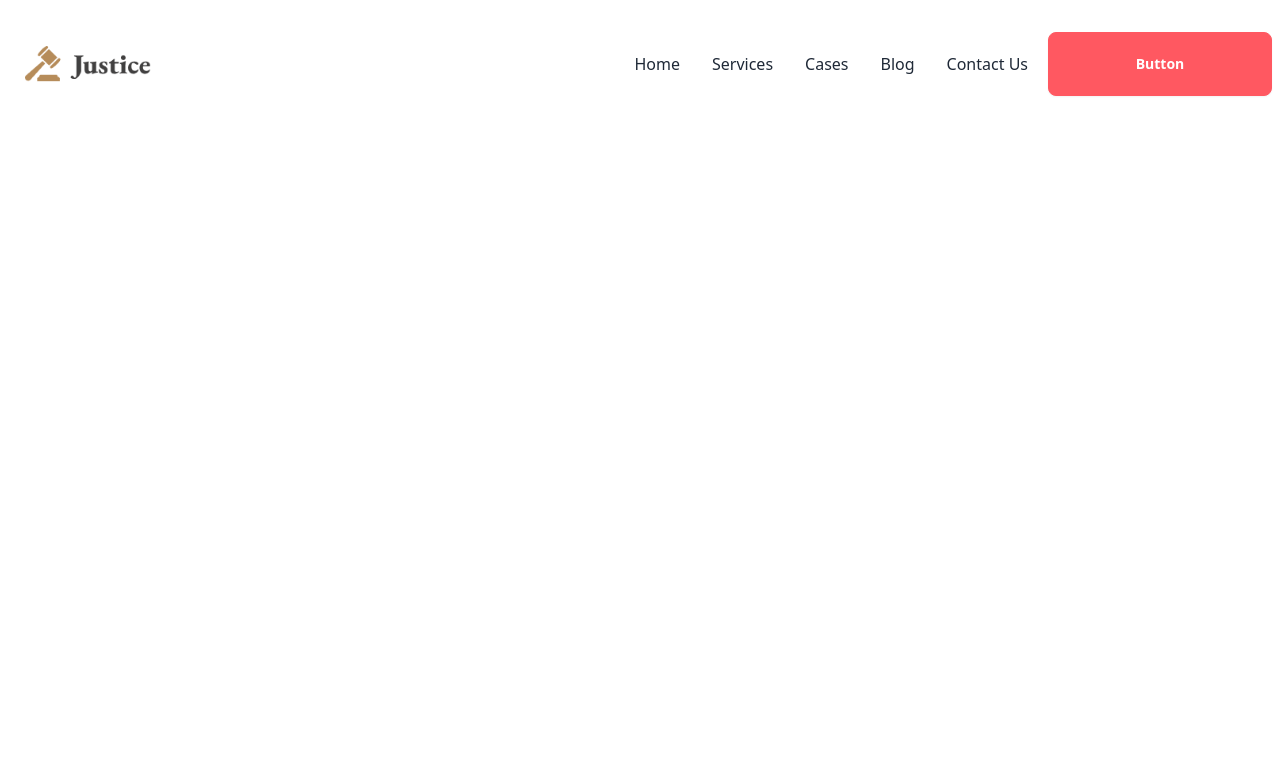
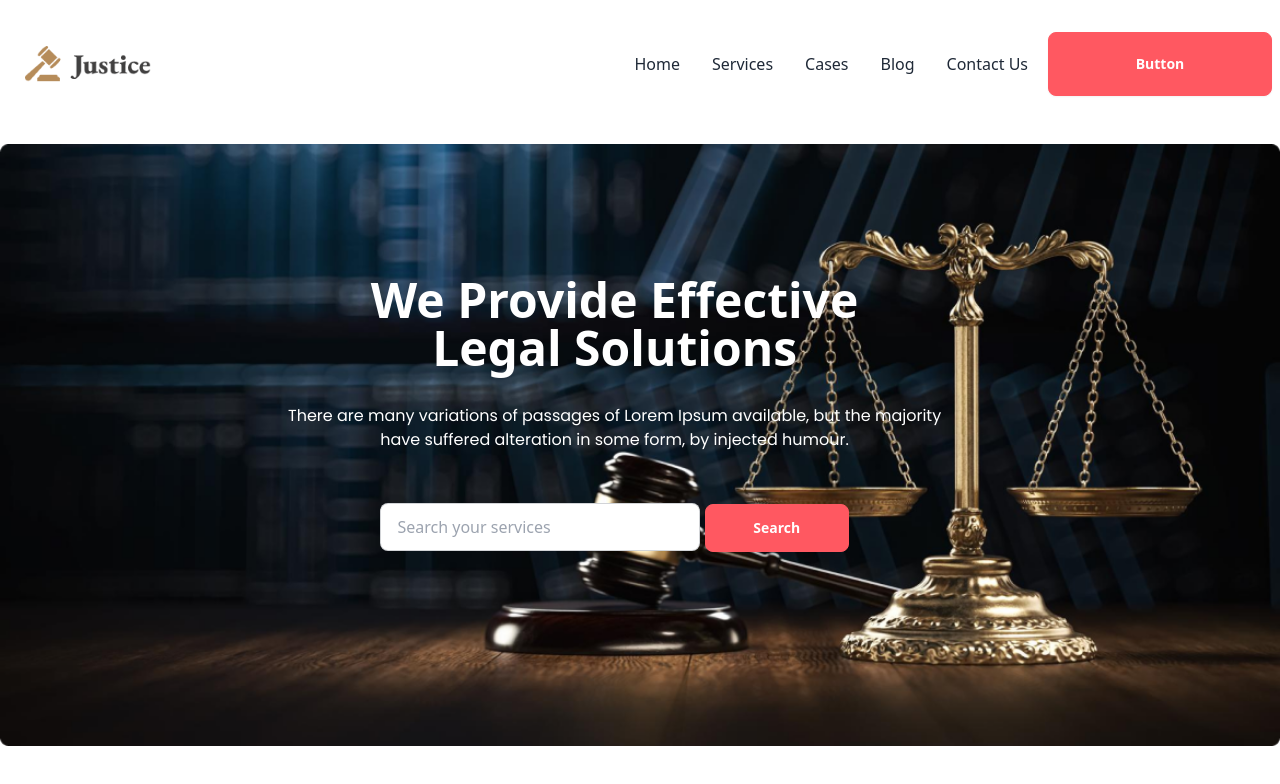
Before and after one commit to Razzaque1991/tailwind-daisyui-legal-task1, a plain HTML site: page index.html in a window 1280 px wide. Drawn offline with nearby package versions, Linux system fonts and the light colour scheme.

Commit message:
banner-dan

```diff
--- a/index.html
+++ b/index.html
@@ -68,5 +68,22 @@
     </section>
   </header>
  <!-- header-section---end -->
+  <!--------------------------------------------------------------- main-section-start -->
+  <main>
+    <section>
+      <!-- banner-start -->
+       <div class=" my-10 relative md:container mx-auto">
+        <img class="md:container mx-auto" src="./images/banner.png" alt="">
+        <!-- banner-text-container -->
+         <div class="max-w-[668px] h-44 mx-auto absolute left-4 top-3 md:left-72 md:top-28 text-white text-center ">
+          <h1 class="md:text-5xl font-extrabold md:my-5">We Provide Effective <br> Legal Solutions</h1>
+          <p class="md:text-base font-normal md:my-8">There are many variations of passages of Lorem Ipsum available, but the majority <br> have suffered alteration in some form, by injected humour.</p>
+          <input type="text" placeholder="Search your services" class="input input-bordered mt-10 w-full max-w-xs md:mt-4" />
+          <button class="btn btn-error text-white w-full max-w-xs md:w-36 md:h-12 my-5">Search</button>
+         </div>
+       </div>
+    </section>
+  </main>
+  <!--------------------------------------------------------------- main-section---end -->
 </body>
 </html>
```
Also changed, not shown: style.css (line endings or trailing spaces).
